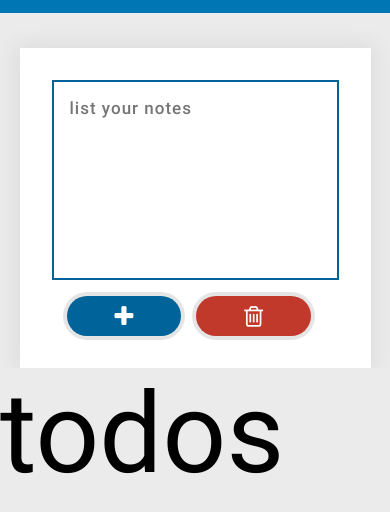
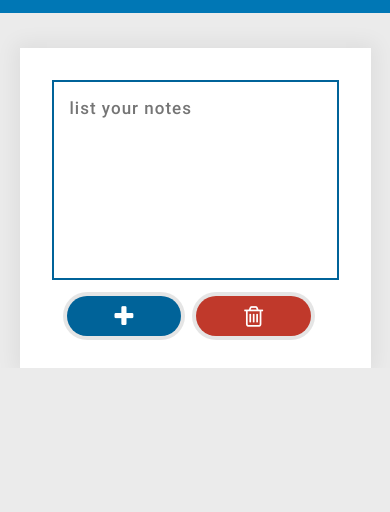
Before and after one commit to Anilbishnoi29/mytodo, a plain HTML site: page index.html in a window 390 px wide. Shown: the part 60-572 px from the top of the page. Drawn offline with Linux system fonts and the light colour scheme.

Commit message:
Update style.css

```diff
--- a/css/style.css
+++ b/css/style.css
@@ -273,9 +273,6 @@
                 #todo-card {
                     margin-top: 2.2rem;
                 }
-                .body-bg-todos::after {
-                    content: "todos";
-                    font-size: 7rem;
-                }
+
             }
             /* /////////////////////////////////////// */
```
